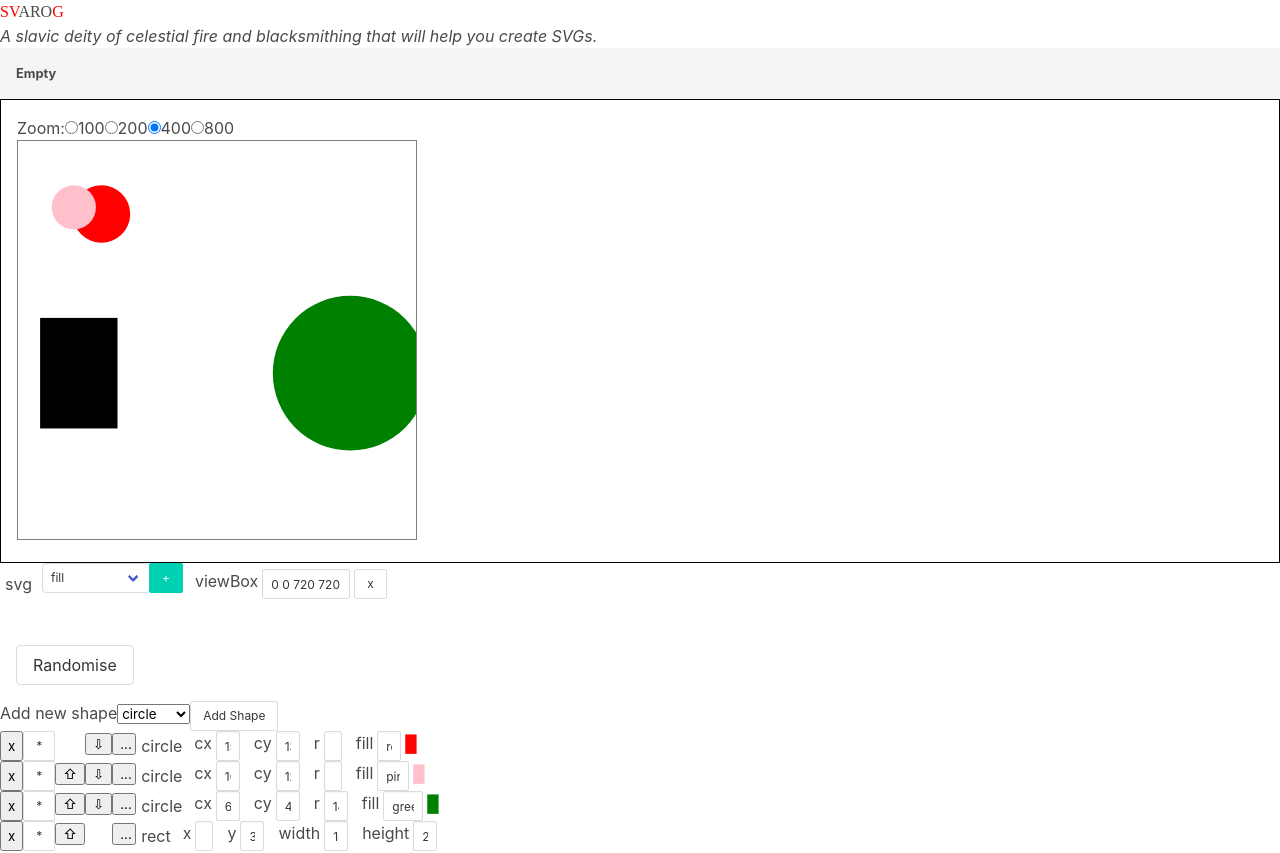
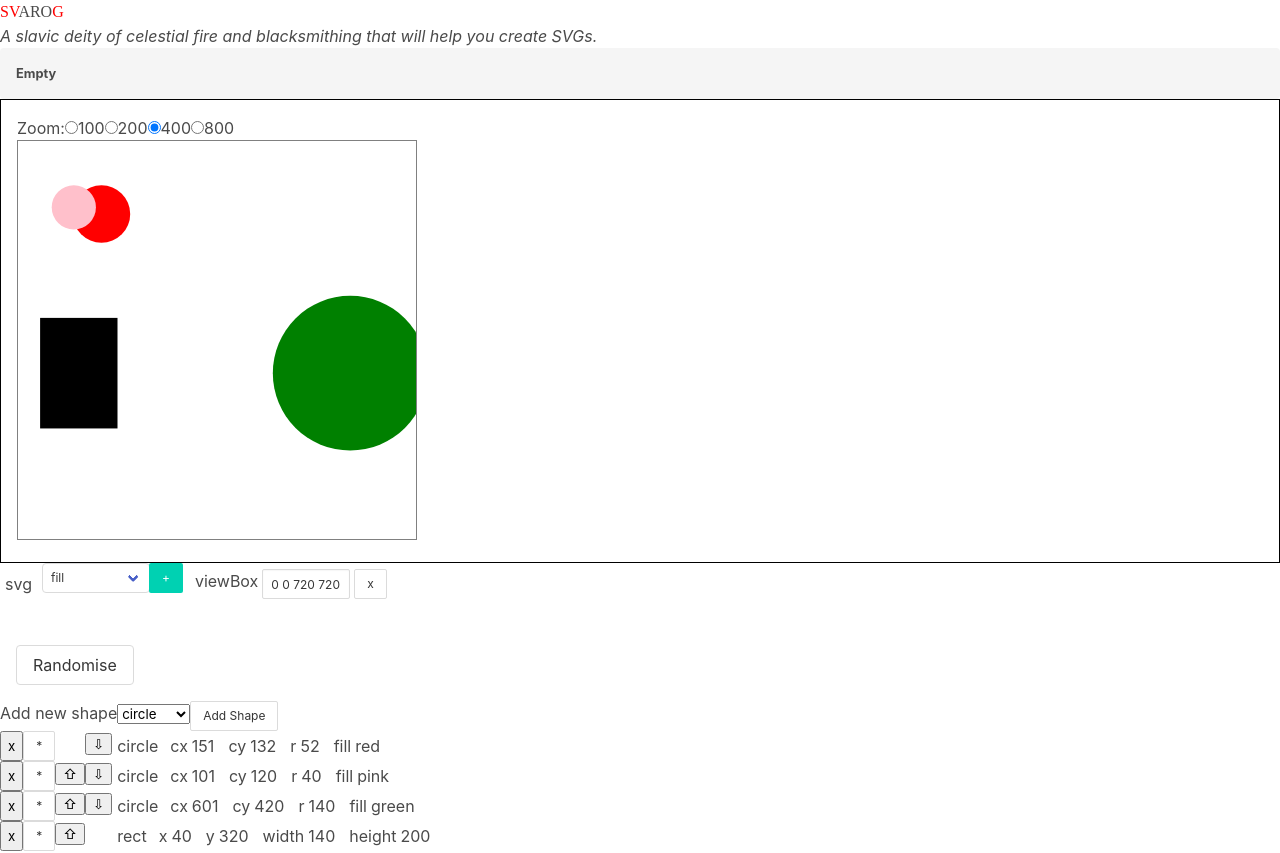
Before and after one commit to crianonim/svarog, a React (Create React App) app: page / in a window 1280 px wide. Shown: the top 853 px of the page. Built offline with nearby package versions, Linux system fonts and the light colour scheme; a web font is replaced by a local one.

Commit message:
Add AttrList that just displays attrs

```diff
--- a/src/App.js
+++ b/src/App.js
@@ -76,12 +76,15 @@ const App = () => {
       }} />
       <CurrentShapePanel/>
       <ShapesList shapes={shapes} selectedShape={selectedShape} setShapes={setShapes} moveShape={moveShape}/>
-     <div className="flex-column flex-grow bordered margined right-panel">
-       {selectedShape?<div className="move-shape" onClick={()=>{
+      <div className="flex-column flex-grow bordered margined right-panel">
+
+       {/* {selectedShape?<div className="move-shape" onClick={()=>{
          const shape=shapes.find(el=>el.id===selectedShape);
           shape.attributes.cy-=10;
          setShapes(shapes.slice())
-  }}></div>:null}
+       }}> */}
+      {/* </div>:null} */}
+
       <CodePanel shapes={shapes} svgAttrs={svgAttrs} />
       <InputTextArea msg={setMessage} change={setShapes} />
       <div>
--- /dev/null
+++ b/src/AttrList.js
@@ -0,0 +1,22 @@
+import React from "react";
+
+const AttrList = ({element,attrs}) => {
+  return (
+    <div className="flex-row flex-wrap attr-wrapper block">
+      <span>{element}</span>
+
+      {Object.entries(attrs).map(([key, value], i) => {
+        return (
+          <span key={key} className="attr-pair">
+            <span className="key-name">{key}</span>
+            <span className="">{value}</span>
+          </span>
+
+        );
+      })}
+    </div>
+  );
+};
+
+
+export default AttrList;
--- a/src/ShapeItem.js
+++ b/src/ShapeItem.js
@@ -1,6 +1,7 @@
 import React,{useState} from 'react';
 import BasicAttrEditor from './BasicAttrEditor.js';
 import './ShapeItem.css';
+import AttrList from './AttrList.js';
 
 const ShapeItem = (props) => {
     const shape = props.shape;
@@ -23,12 +24,9 @@ const ShapeItem = (props) => {
                 props.shapeDown(shape);
               }}
             >&#x21E9;</button>
-            {edited?
-            <button title="Disable attribute editing" className="edit-enable-btn" onClick={()=>setEdited(false)}>--</button>:
-            <button title="Enable attribute editing" className="edit-enable-btn" onClick={()=>setEdited(true)}>...</button>
-          }
+
         </div>
-        <BasicAttrEditor
+        <AttrList
           element={shape.shape}
           attrs={shape.attributes}
           edited={edited}
```
